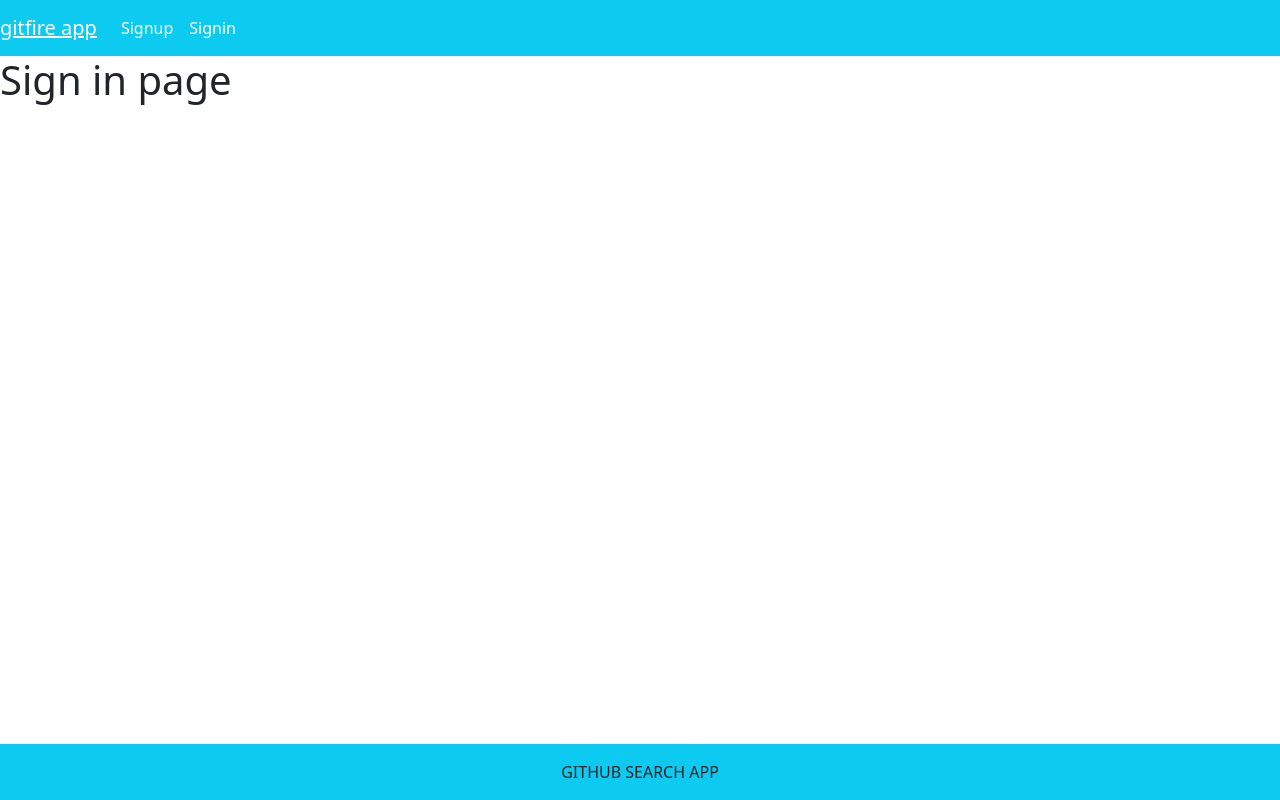
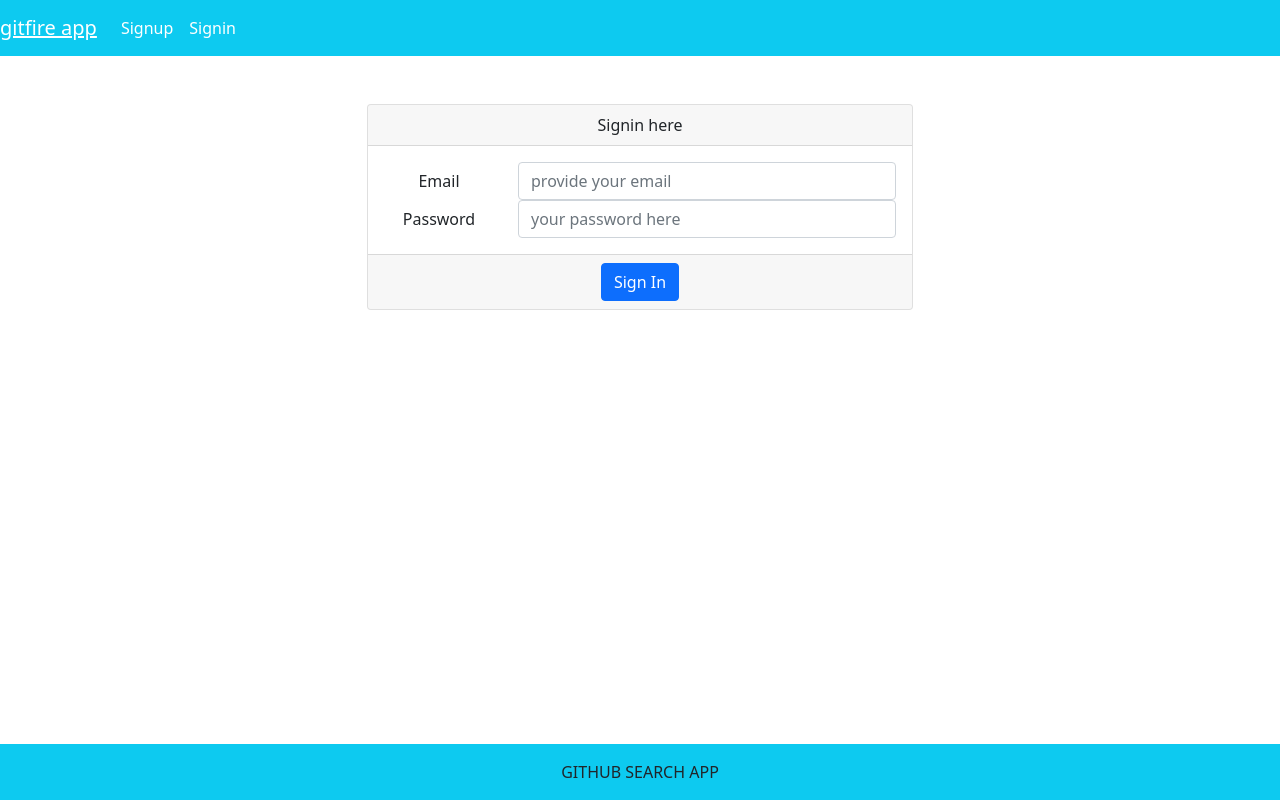
Before and after one commit to polinaidu007/github-app, a React (Create React App) app: page /signin in a window 1280 px wide. Built offline with nearby package versions, Linux system fonts and the light colour scheme.

Commit message:
added sign in and sign out

```diff
--- a/src/layout/Header.js
+++ b/src/layout/Header.js
@@ -24,7 +24,7 @@
                 <Nav className="ml-auto" navbar>
                     {
                         context.user ? (<NavItem>
-                            <NavLink tag={Link} to="/" className="text-white">Logout</NavLink>
+                            <NavLink onClick={() => context.setUser(null)} tag={Link} to="/" className="text-white">Logout</NavLink>
                         </NavItem>) : (<><NavItem>
                             <NavLink tag={Link} to="/signup" className="text-white">Signup</NavLink>
                         </NavItem>
--- a/src/pages/Signin.js
+++ b/src/pages/Signin.js
@@ -1,10 +1,99 @@
-import React from 'react';
-function Signin() {
+import React, { useState, useContext } from 'react';
+import {
+    Container,
+    Form,
+    Button,
+    FormGroup,
+    Label,
+    Col,
+    Input,
+    Row,
+    Card,
+    CardBody,
+    CardFooter,
+    CardHeader
+
+} from 'reactstrap'
+import firebase from 'firebase/compat';
+import { UserContext } from "../context/UserContext"
+import { Redirect } from "react-router-dom"
+import { toast } from "react-toastify"
+
+function Signup() {
+    const context = useContext(UserContext)
+    const [email, setEmail] = useState('')
+    const [password, setPassword] = useState('')
+
+    const handleSignup = () => {
+        firebase
+            .auth()
+            .signInWithEmailAndPassword(email, password)
+            .then(res => {
+                console.log(res)
+                context.setUser({ email: res.user.email, uid: res.user.uid })
+            })
+            .catch(err => {
+                console.log(err)
+                toast(err.message, { type: "error" })
+            })
+    }
+    const handleFormSubmit = e => {
+        e.preventDefault()
+        handleSignup()
+    }
+    if (context.user?.uid) {
+        return (<Redirect to="/" />)
+    }
     return (
-        <div>
-            <h1> Sign in page</h1>
-        </div>
+        <Container className='text-center'>
+            <Row>
+                <Col lg={6} className='offset-lg-3 mt-5'>
+                    <Card>
+                        <Form onSubmit={handleFormSubmit}>
+                            <CardHeader className=''>Signin here</CardHeader>
+                            <CardBody>
+                                <FormGroup row>
+                                    <Label for='email' sm={3}>
+                                        Email
+                                    </Label>
+                                    <Col sm={9}>
+                                        <Input
+                                            type='email'
+                                            name='email'
+                                            id='email'
+                                            placeholder='provide your email'
+                                            value={email}
+                                            onChange={e => setEmail(e.target.value)}
+                                        />
+                                    </Col>
+                                </FormGroup>
+                                <FormGroup row>
+                                    <Label for='password' sm={3}>
+                                        Password
+                                    </Label>
+                                    <Col sm={9}>
+                                        <Input
+                                            type='password'
+                                            name='password'
+                                            id='password'
+                                            placeholder='your password here'
+                                            value={password}
+                                            onChange={e => setPassword(e.target.value)}
+                                        />
+                                    </Col>
+                                </FormGroup>
+                            </CardBody>
+                            <CardFooter>
+                                <Button type='submit' block color='primary'>
+                                    Sign In
+                                </Button>
+                            </CardFooter>
+                        </Form>
+                    </Card>
+                </Col>
+            </Row>
+        </Container>
     );
 }
 
-export default Signin;
+export default Signup;
```
